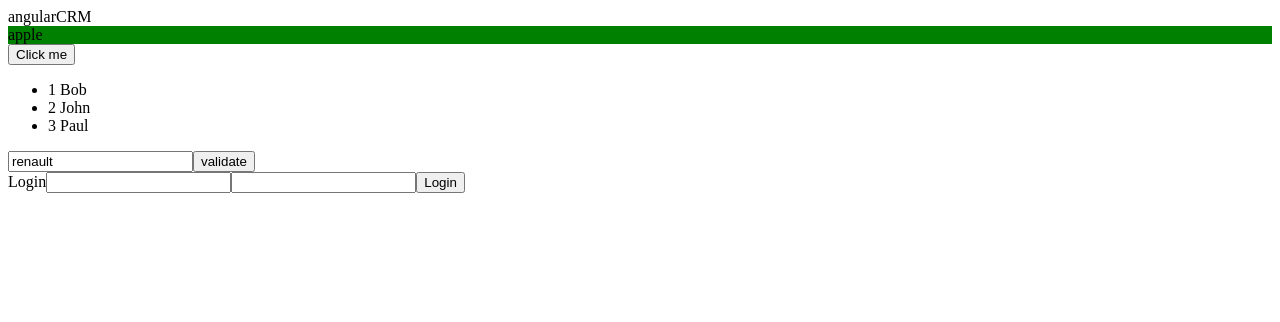
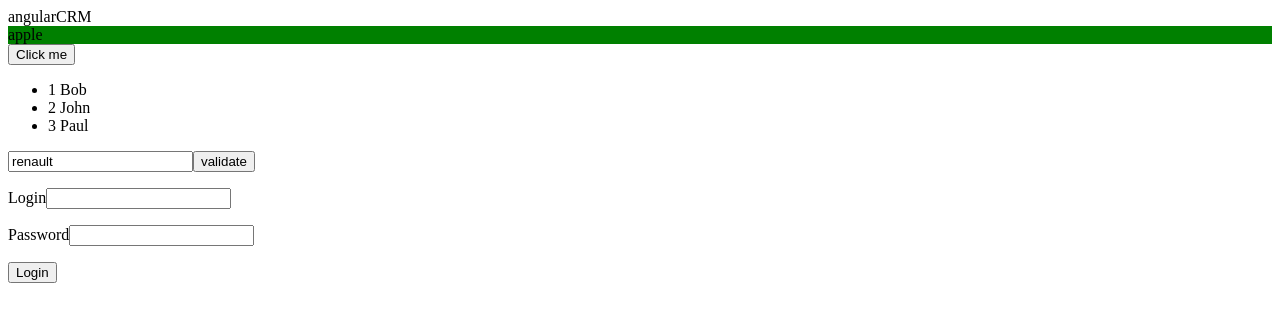
Before and after one commit to jollivetc/AngularCRM-MAY, an Angular app: page / in a window 1280 px wide. Shown: the top 322 px of the page. Built offline with nearby package versions, Linux system fonts and the light colour scheme.

Commit message:
validateur

```diff
--- a/src/app/login/login.component.html
+++ b/src/app/login/login.component.html
@@ -1,8 +1,20 @@
 <form [formGroup]="loginForm" (ngSubmit)="onSubmit()">
-  <label for="login">Login</label>
-  <input type="text" name="login" formControlName="login">
+  <p>
+    <label for="login">Login</label>
+    <input type="text" name="login" formControlName="login">
+    <span *ngIf="loginForm.get('login')?.touched || loginForm.get('login')?.dirty && !loginForm.get('login')?.valid">
+      <span *ngIf="loginForm.get('login')?.errors?.['required']">
+        une valeur est obligatoire
+      </span>
+      <span *ngIf="loginForm.get('login')?.errors?.['minlength']">
+        Au moins 3 caractères
+      </span>
+    </span>
+  </p>
 
-  <label for="password"></label>
-  <input type="password" name="password" formControlName="password">
+  <p>
+    <label for="password">Password</label>
+    <input type="password" name="password" formControlName="password">
+  </p>
   <button type="submit">Login</button>
 </form>
--- a/src/app/login/login.component.scss
+++ b/src/app/login/login.component.scss
@@ -0,0 +1,8 @@
+.ng-invalid{
+  &.ng-touched{
+    border-color: red;
+  }
+  &.ng-dirty{
+    border-color: red;
+  }
+}
```
